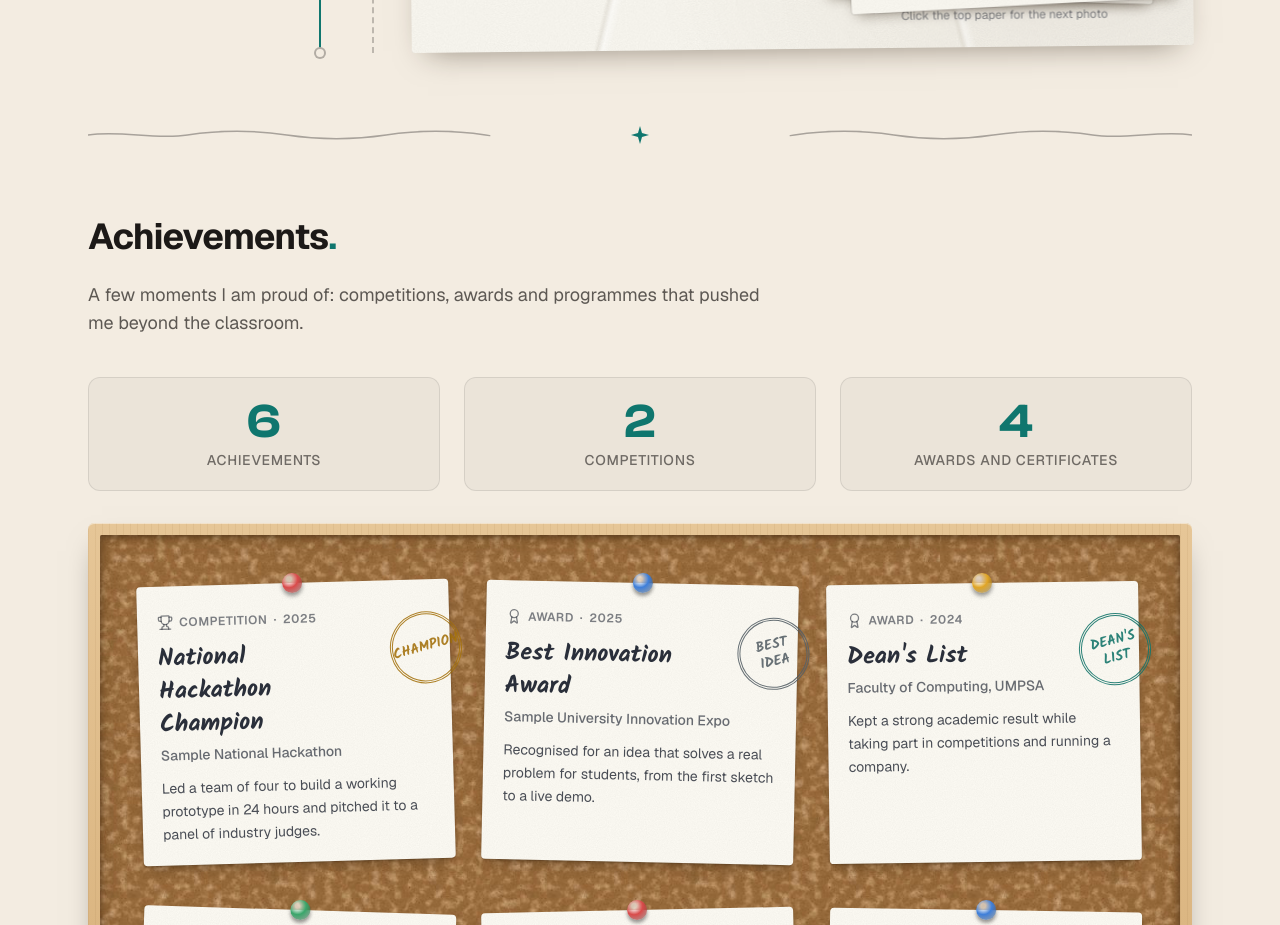
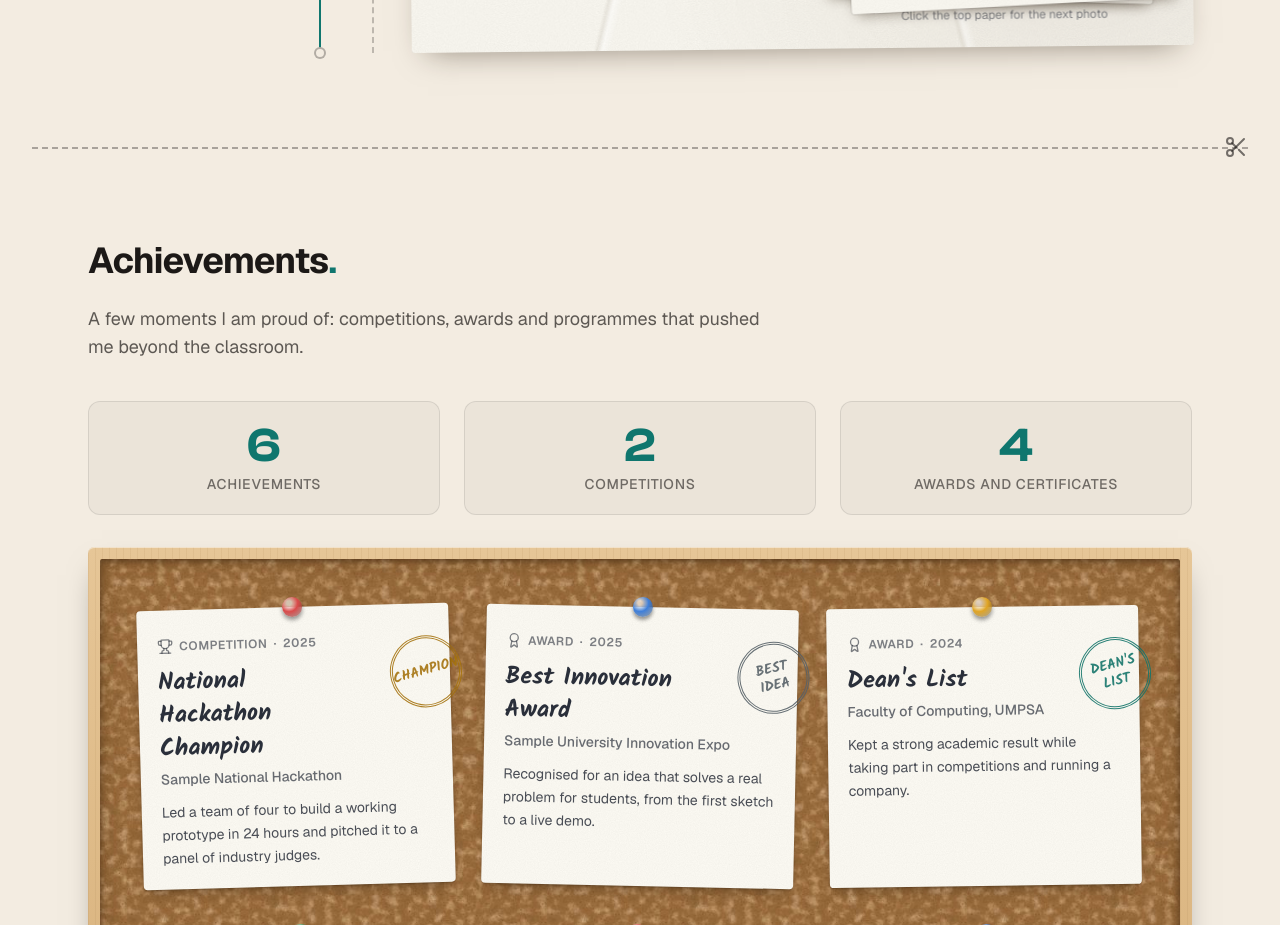
Before and after one commit to muhdammar-azizan/muhdammar-azizan-portfolio, a Next.js app: page / in a window 1280 px wide. Shown: the part 6220-7145 px from the top of the page. Built offline with nearby package versions, Linux system fonts and the light colour scheme.

Commit message:
Replace the wavy divider with a full-width dashed cut line and scissors that stop at the far end

```diff
--- a/src/components/SectionDivider.tsx
+++ b/src/components/SectionDivider.tsx
@@ -1,53 +1,40 @@
 "use client";
 
-import { MotionConfig, motion } from "framer-motion";
-
-// A gentle hand-drawn wave. It is stretched to fit, so the stroke is kept at a fixed width.
-const WAVE = "M0 8 C25 3,50 13,75 8 S125 3,150 8 S200 13,225 8 S275 3,300 8 S350 13,375 8 S395 6,400 8";
+import { motion } from "framer-motion";
+import { Scissors } from "lucide-react";
 
 const view = { once: true, margin: "0px 0px -40px 0px" } as const;
+const draw = { duration: 1.8, ease: "easeInOut" } as const;
 
 /**
- * A thin ink line between two sections: two wavy strokes are drawn from the edges towards the
- * middle, and a small star lands where they meet.
+ * A full-width dashed "cut here" line between two sections. When it scrolls into view the line is
+ * cut from left to right: a pair of scissors travels along it and stops at the far end.
  */
 export default function SectionDivider() {
   return (
-    <MotionConfig reducedMotion="user">
-      <div aria-hidden="true" className="mx-auto -my-6 flex max-w-6xl items-center gap-3 px-6">
-        <Stroke />
-        <motion.svg
-          viewBox="0 0 20 20"
-          className="h-5 w-5 shrink-0 text-accent"
-          initial={{ opacity: 0, scale: 0, rotate: -90 }}
-          whileInView={{ opacity: 1, scale: 1, rotate: 0 }}
-          viewport={view}
-          transition={{ type: "spring", stiffness: 220, damping: 14, delay: 1.3 }}
-        >
-          <path d="M10 1 L12 8 L19 10 L12 12 L10 19 L8 12 L1 10 L8 8 Z" fill="currentColor" />
-        </motion.svg>
-        <Stroke mirrored />
-      </div>
-    </MotionConfig>
+    <div aria-hidden="true" className="relative -my-4 mx-4 h-7 sm:mx-8">
+      {/* The dashed line grows to the right; the dashes keep their size because only the clip widens */}
+      <motion.div
+        className="absolute inset-y-0 left-0 overflow-hidden"
+        initial={{ width: "0%" }}
+        whileInView={{ width: "100%" }}
+        viewport={view}
+        transition={draw}
+      >
+        <div className="absolute top-1/2 left-0 h-0 w-[calc(100vw-2rem)] border-t-2 border-dashed border-foreground/35 sm:w-[calc(100vw-4rem)]" />
+      </motion.div>
+
+      {/* Scissors ride on the front of the line, tips pointing right, and rest at the very end */}
+      <motion.div
+        className="absolute top-1/2 -translate-y-1/2"
+        initial={{ left: "0%" }}
+        whileInView={{ left: "100%" }}
+        viewport={view}
+        transition={draw}
+        style={{ x: "-100%" }}
+      >
+        <Scissors className="h-6 w-6 text-foreground/60" />
+      </motion.div>
+    </div>
   );
 }
-
-function Stroke({ mirrored = false }: { mirrored?: boolean }) {
-  return (
-    <svg viewBox="0 0 400 16" preserveAspectRatio="none" className={`h-4 min-w-0 flex-1 ${mirrored ? "-scale-x-100" : ""}`}>
-      <motion.path
-        d={WAVE}
-        fill="none"
-        stroke="currentColor"
-        strokeWidth={1.4}
-        strokeLinecap="round"
-        className="text-foreground/35"
-        style={{ vectorEffect: "non-scaling-stroke" }}
-        initial={{ pathLength: 0 }}
-        whileInView={{ pathLength: 1 }}
-        viewport={view}
-        transition={{ duration: 1.4, ease: "easeInOut" }}
-      />
-    </svg>
-  );
-}
```
